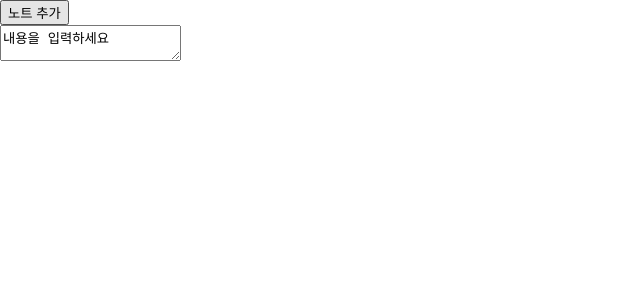
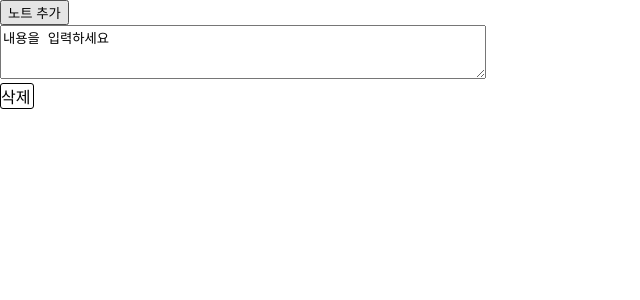
Before and after one commit to floating-points/notes-app, a React (Create React App) app: page / in a window 1280 px wide. Both pictures are taken after a click on the button "노트 추가". Shown: the top 300 px of the page, without its empty margins (0-640 px from the left). Built offline with nearby package versions, Linux system fonts and the light colour scheme.

Commit message:
삭제 버튼 껍데기 추가

```diff
--- /dev/null
+++ b/src/components/Note/Note.css
@@ -0,0 +1,18 @@
+.remove-button{
+    background: white;
+    width:2rem;
+    height:1.5rem;
+    border-radius:3px;
+    border:1px solid black;
+}
+
+.remove-button:hover{
+    background:black;
+    color:white;
+}
+
+.note-text{
+    width:30rem;
+    height:3rem;
+
+}
--- a/src/components/Note/index.js
+++ b/src/components/Note/index.js
@@ -1,14 +1,13 @@
 import React from 'react'
-import App from "../../App";
+import './Note.css'
 
 class Note extends React.Component{
-    static defaultProps={
-        info:"내용을 입력하세요"
-    }
     render(){
+        const {info, noteRemove}=this.props;
         return (
-            <div>
-                <textarea>{this.props.info}</textarea>
+            <div className="note-item">
+                <textarea className="note-text">{info}</textarea>
+                <div className="remove-button" onClick={noteRemove}>삭제</div>
             </div>
         )
 
```
